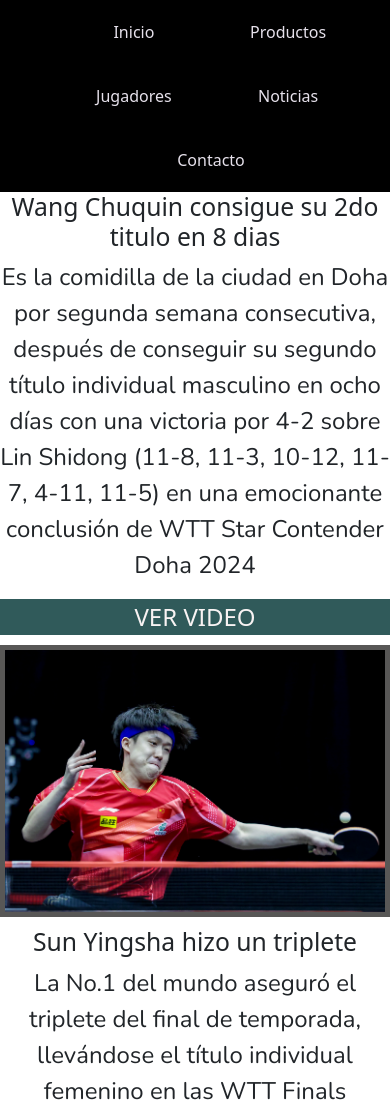
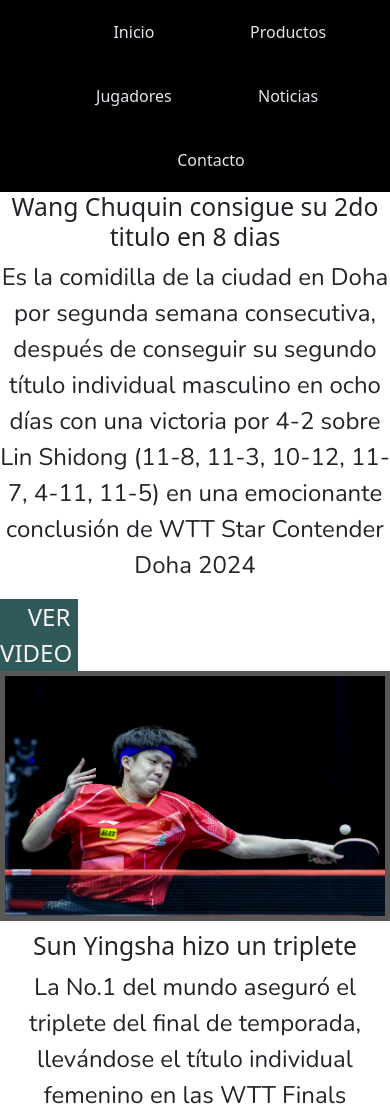
Before and after one commit to LucasSerrano12/New-Proyecto, a website: page noticias.html in a window 390 px wide. Shown: the top 1106 px of the page. Drawn offline with nearby package versions, Linux system fonts and the light colour scheme.

Commit message:
haciendo responsive para moviles

```diff
--- a/scss/style.scss
+++ b/scss/style.scss
@@ -16,27 +16,19 @@ body {
 
 
 
-@media only screen and (max-width: 768px) {
-
-
-    .parrafo1,
-    .parrafo2,
-    .parrafo3 {
+@media (max-width: 767px) {
+    .parrafo1, .parrafo2, .parrafo3 {
         flex-direction: column;
+        text-align: center;
     }
 
-    .parrafo1 img,
-    .parrafo2 img,
-    .parrafo3 img {
+    .noticias {
         width: 100%;
-        height: auto;
-        margin: 10px 0;
+        margin-bottom: 10px;
         border: 5px solid rgb(88, 87, 86);
     }
 
-    .video1,
-    .video2,
-    .video3 {
-        width: 100%;
+    .video1, .video2, .video3 {
+        margin-top: 10px;
     }
 }
```
Also changed, not shown: css/style.css, 1 other file.
